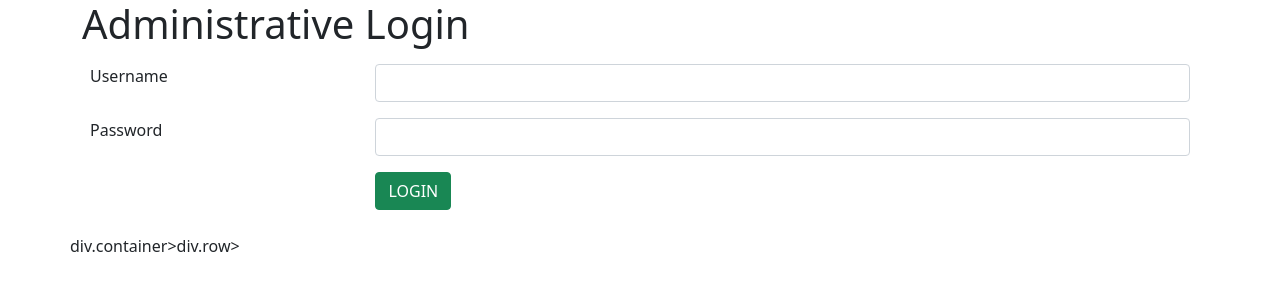
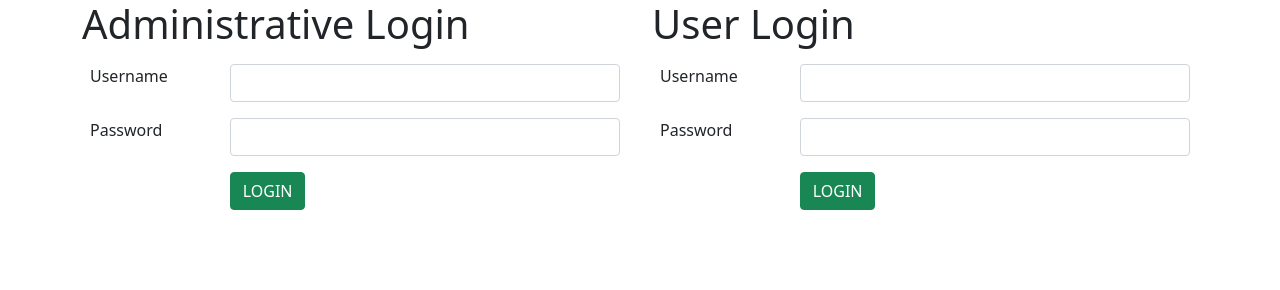
Before and after one commit to vanimanoj/collegeapp, a plain HTML site: page index.html in a window 1280 px wide. Drawn offline with nearby package versions, Linux system fonts and the light colour scheme.

Commit message:
collegeapp changed

```diff
--- a/index.html
+++ b/index.html
@@ -12,7 +12,7 @@
 <body>
     <div class="container">
         <div class="row">
-            <div class="col col-12 col-sm-12 col-md-12 col-lg-12 col-xl-12 col-xxl-12">
+            <div class="col col-12 col-sm-6 col-md-6 col-lg-6 col-xl-6 col-xxl-6">
 <h1>Administrative Login</h1>
 <table class="table table-borderless">
     <tr>
@@ -32,7 +32,27 @@
             </div>
 
 
-     div.container>div.row>
+            <div class="col col-12 col-sm-6 col-md-6 col-lg-6 col-xl-6 col-xxl-6">
+                <h1>User Login</h1>
+                <table class="table table-borderless">
+                    <tr>
+                        <td>Username</td>
+                        <td><input type="text" class="form-control"></td>
+                    </tr>
+                    <tr>
+                        <td>Password</td>
+                        <td><input type="text" class="form-control"></td>
+                    </tr>
+                    <tr>
+                        <td></td>
+                        <td><button class="btn btn-success">LOGIN</button></td>
+                    </tr>
+                </table>
+
+                            </div>
+
+
+
         </div>
     </div>
 
```
